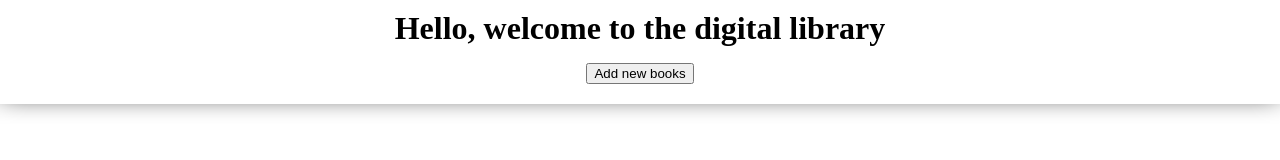
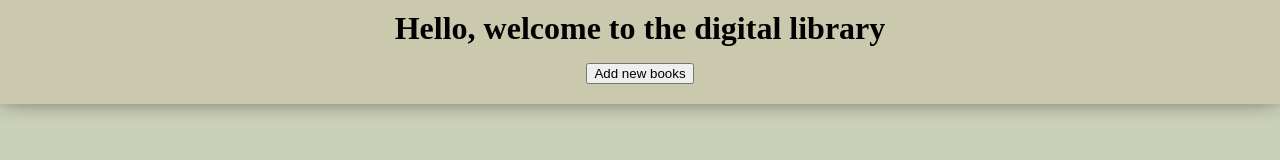
Before and after one commit to MichaelPham813/Library-exercise, a plain HTML site: page index.html in a window 1280 px wide. Drawn offline with Linux system fonts and the light colour scheme.

Commit message:
Added some color to the background

```diff
--- a/style.css
+++ b/style.css
@@ -7,6 +7,7 @@ body
     padding: 0;
     height:100%;
     width:100%;
+    background-color:#CBD0B9;
 }
 
 h1
@@ -40,6 +41,7 @@ button, #buttons
     padding: 0;
     width:100%;
     box-shadow: 0px -10px 2dvw .2px;
+    background-color:#CBC9AD;
 }
 
 #topBtn
@@ -56,6 +58,7 @@ button, #buttons
     padding:25px;
     border:solid 1px black;
     border-radius:20px;
+    background-color:#BDDBD0;
 }
 
 .btnDiv
```
